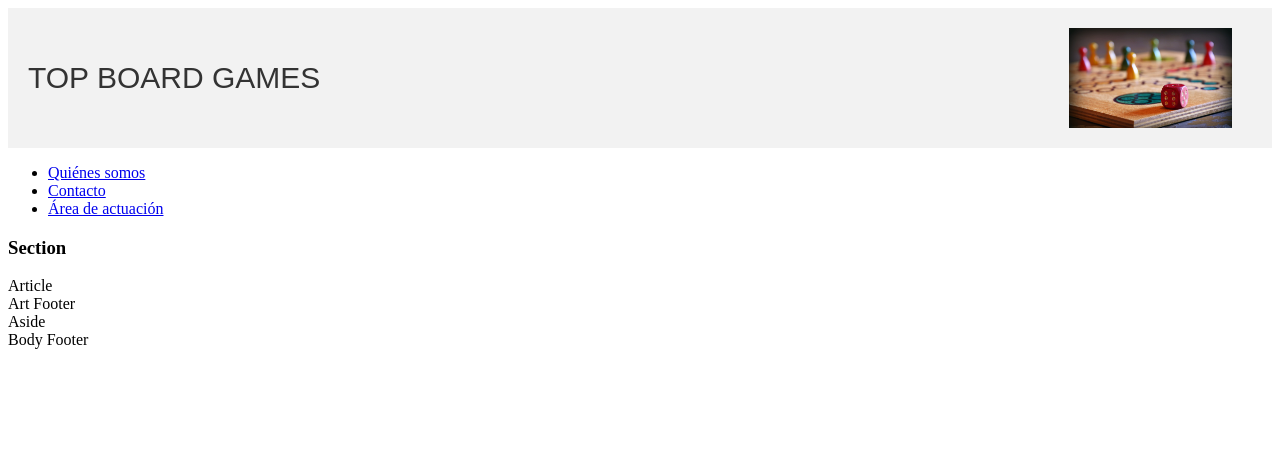
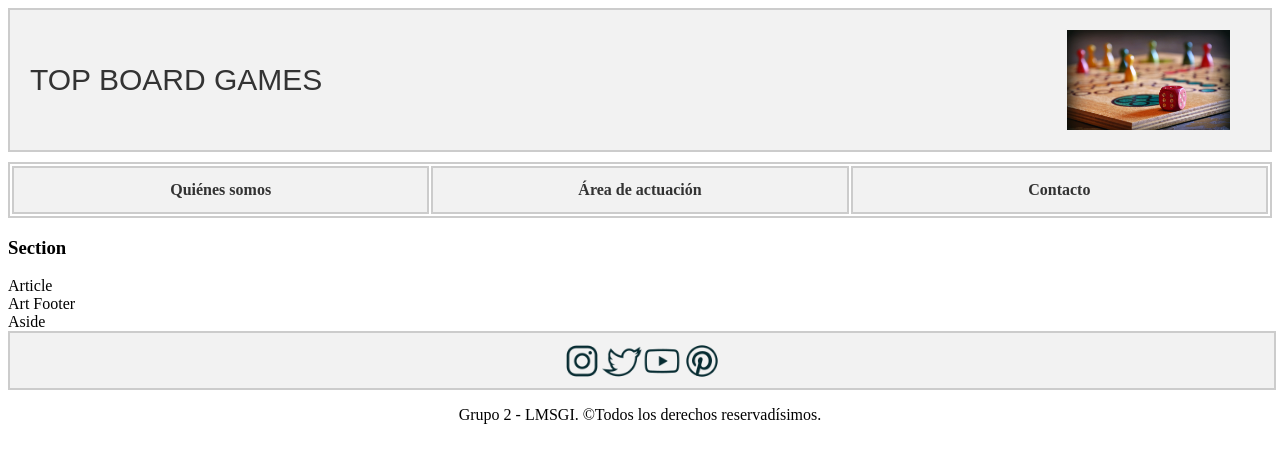
Before and after one commit to SrgioRL/LMSGI-Web, a plain HTML site: page index.html in a window 1280 px wide. Drawn offline with Linux system fonts and the light colour scheme.

Commit message:
Style test

```diff
--- a/index.html
+++ b/index.html
@@ -4,26 +4,24 @@
     <meta charset="UTF-8" />
     <meta http-equiv="X-UA-Compatible" content="IE=edge" />
     <meta name="viewport" content="width=device-width, initial-scale=1.0" />
-    <link rel="stylesheet" type="text/css" href="styles.css">
+    <link rel="stylesheet" type="text/css" href="styles.css" />
     <title>Top Board Games</title>
   </head>
   <body>
     <div id="Contenedor">
       <header id="top-header">
         <h1>TOP BOARD GAMES</h1>
-        <img
-          src="img/index header.jpg"
-          alt="Cabecera"
-
-        />
+        <img src="img/index header.jpg" alt="Cabecera" />
       </header>
 
       <nav>
-        <ul>
-          <li><a href="somos.html">Quiénes somos</a></li>
-          <li><a href="contacto.html">Contacto</a></li>
-          <li><a href="actuacion.html">Área de actuación</a></li>
-        </ul>
+        <table id="nav-table">
+          <tr>
+            <td><a href="somos.html">Quiénes somos</a></td>
+            <td><a href="actuacion.html">Área de actuación</a></td>
+            <td><a href="contacto.html">Contacto</a></td>
+          </tr>
+        </table>
       </nav>
 
       <section>
@@ -36,7 +34,15 @@
 
       <aside>Aside</aside>
 
-      <footer>Body Footer</footer>
+      <footer id="body-footer">
+        <img src="img/ig.png" alt="Instagram" title="Instagram" />
+        <img src="img/tw.png" alt="Twitter" title="Twitter" />
+        <img src="img/yt.png" alt="YouTube" title="YouTube" />
+        <img src="img/pint.png" alt="Pinterest" title="Pinterest" />
+      </footer>
+    </div>
+    <div id="copyright">
+      <p>Grupo 2 - LMSGI. ©Todos los derechos reservadísimos.</p>
     </div>
   </body>
 </html>
--- a/styles.css
+++ b/styles.css
@@ -1,8 +1,10 @@
 #top-header {
+
   display: flex;
   justify-content: space-between;
   align-items: center;
   padding: 20px;
+  border: 2px solid #ccc;
   background-color: #f2f2f2;
 }
 
@@ -15,3 +17,43 @@
   font: 30px sans-serif;
   color: #333;
 }
+
+#nav-table {
+  width: 100%;
+  margin-top: 10px;
+  border: 2px solid #ccc;
+
+}
+
+#nav-table td {
+  width: 33%;
+  padding: 10px;
+  text-align: center;
+  border: 2px solid #ccc;
+  background-color: #f2f2f2;
+}
+
+#nav-table a {
+  color: #333;
+  text-decoration: none;
+  font-weight: bold;
+  font-size: 16px;
+  line-height: 1.5;
+}
+
+#body-footer {
+  width: 100%;
+  height: 40px;
+  display: flex;
+  padding-top: 7.5px;
+  padding-bottom: 7.5px;
+  place-content: center;
+  align-content: center;
+  border: 2px solid #ccc;
+  background-color: #f2f2f2;
+}
+
+#copyright {
+  display: flex;
+  place-content: center;
+}
```
Also changed, not shown: img/ig.png (added), img/pint.png (added), img/tw.png (added), img/yt.png (added).
